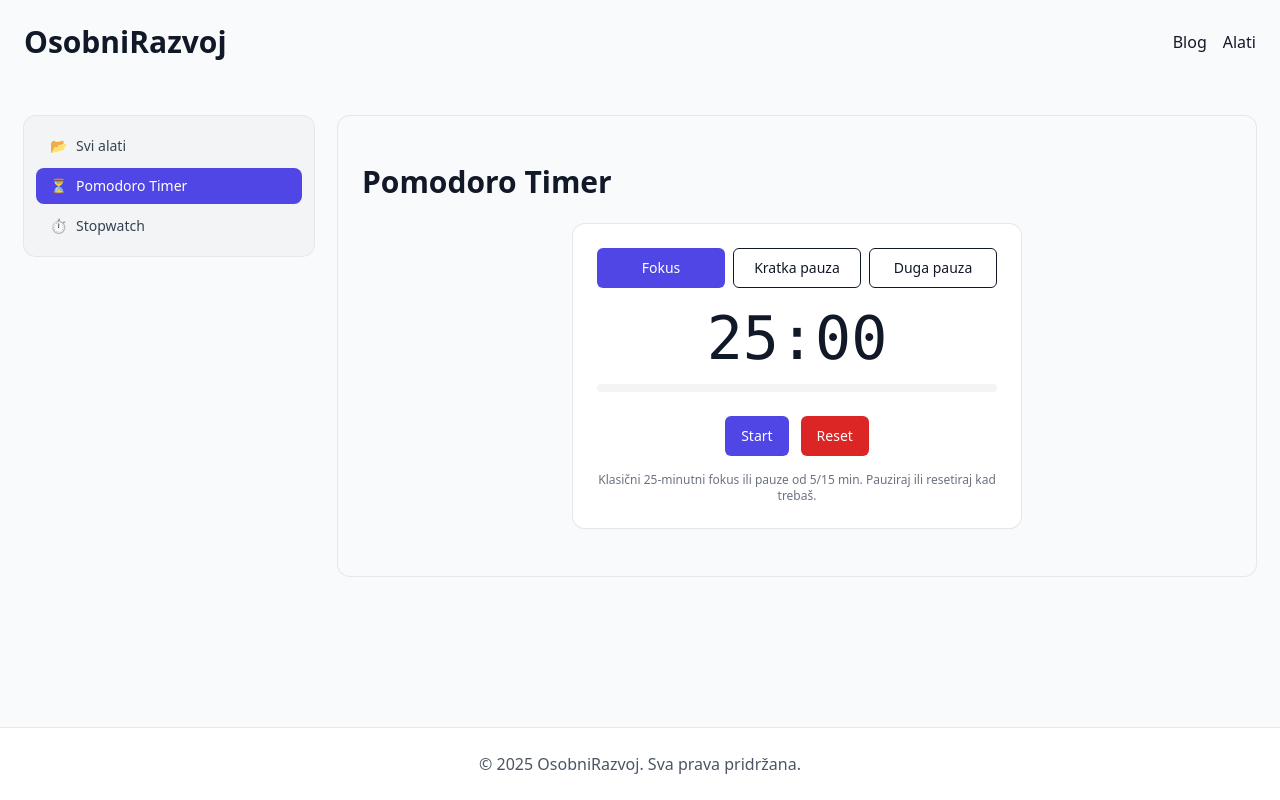
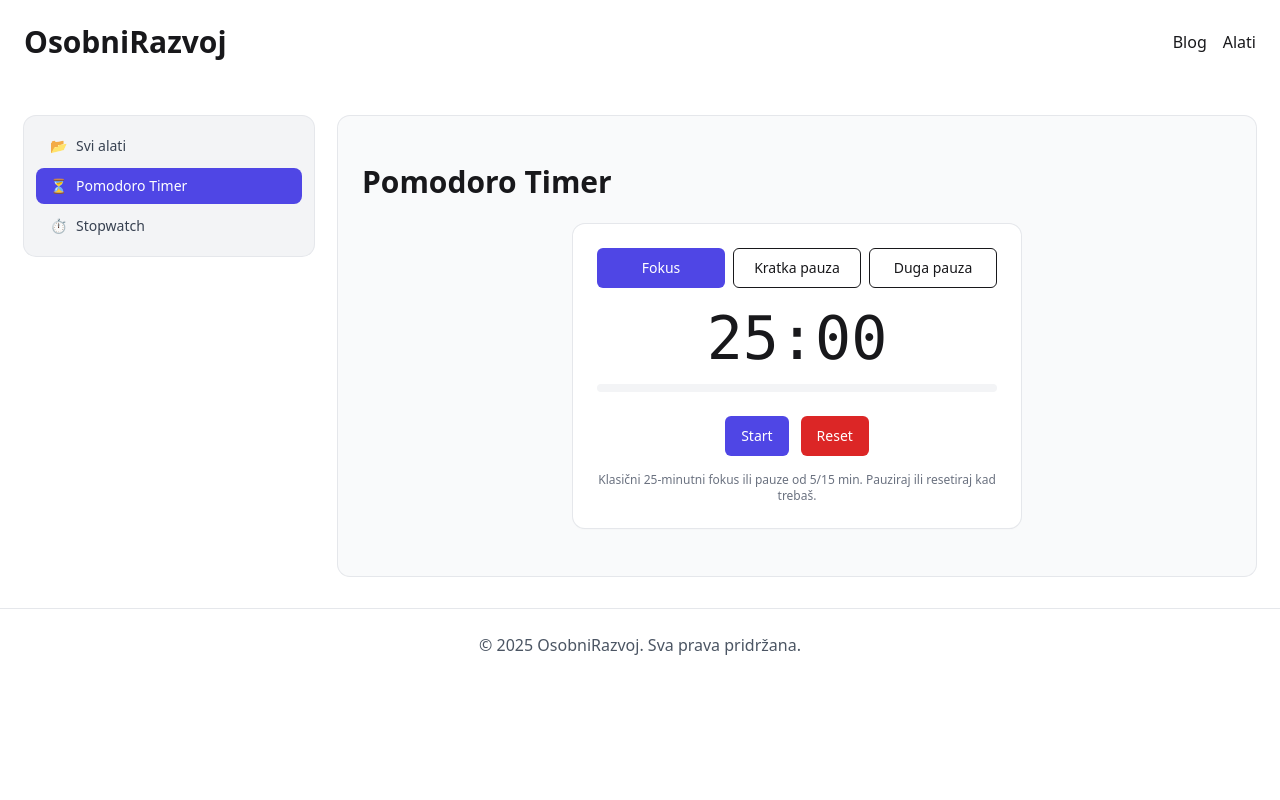
Before and after one commit to bernard578/website-personaldevelopment, a Next.js app: page /alati/pomodoro in a window 1280 px wide. Built offline with nearby package versions, Linux system fonts and the light colour scheme.

Commit message:
Minor changes

```diff
--- a/src/app/(site)/alati/layout.tsx
+++ b/src/app/(site)/alati/layout.tsx
@@ -1,40 +1,34 @@
+// src/app/(site)/alati/layout.tsx
 'use client';
 
 import { ReactNode } from 'react';
 import Link from 'next/link';
 import { usePathname } from 'next/navigation';
-import SiteLayout from '@/app/(site)/components/layouts/SiteLayout';
 
 const tools = [
-  { href: '/alati', label: 'Svi alati', icon: '📂' },
-  { href: '/alati/pomodoro', label: 'Pomodoro Timer', icon: '⏳' },
-  { href: '/alati/stopwatch', label: 'Stopwatch', icon: '⏱️' },
+  { href: '/alati',            label: 'Svi alati',         icon: '📂' },
+  { href: '/alati/pomodoro',   label: 'Pomodoro Timer',    icon: '⏳' },
+  { href: '/alati/stopwatch',  label: 'Stopwatch',         icon: '⏱️' },
 ];
 
 export default function AlatiLayout({ children }: { children: ReactNode }) {
   const pathname = usePathname();
 
   return (
-    <SiteLayout variant="simple" showCta={false}>
     <div className="container mx-auto px-6 py-8 grid grid-cols-12 gap-6">
       {/* Sidebar */}
       <aside className="col-span-12 md:col-span-3">
         <nav className="rounded-xl bg-gray-100 p-3 ring-1 ring-gray-200">
           <ul className="space-y-1">
             {tools.map((t) => {
-                const active =
-                  pathname === t.href ||
-                  (t.href !== '/alati' && pathname?.startsWith(t.href));
-
+              const active = pathname === t.href || (t.href !== '/alati' && pathname?.startsWith(t.href));
               return (
                 <li key={t.href}>
                   <Link
                     href={t.href}
                     className={[
                       'flex items-center gap-2 rounded-lg px-3 py-2 text-sm',
-                        active
-                          ? 'bg-indigo-600 text-white'
-                          : 'text-gray-700 hover:bg-gray-200',
+                      active ? 'bg-indigo-600 text-white' : 'text-gray-700 hover:bg-gray-200',
                     ].join(' ')}
                   >
                     <span className="w-5 text-center">{t.icon}</span>
@@ -49,11 +43,8 @@ export default function AlatiLayout({ children }: { children: ReactNode }) {
 
       {/* Main content */}
       <div className="col-span-12 md:col-span-9">
-          <div className="rounded-xl bg-gray-50 p-6 ring-1 ring-gray-200">
-            {children}
+        <div className="rounded-xl bg-gray-50 p-6 ring-1 ring-gray-200">{children}</div>
       </div>
     </div>
-      </div>
-    </SiteLayout>
   );
 }
--- a/src/app/(site)/blog/page.tsx
+++ b/src/app/(site)/blog/page.tsx
@@ -1,28 +1,17 @@
-// src/app/blog/page.tsx
+// src/app/(site)/blog/page.tsx
 import Image from 'next/image'
 import Link from 'next/link'
 import { getPayload } from 'payload'
 import config from '@payload-config'
 import { Card, CardContent } from '@/components/ui/card'
-import Badge from '@/components/ui/Badge'
-import SiteLayout from '@/app/(site)/components/layouts/SiteLayout'
 import type { Metadata } from 'next'
 
 export const revalidate = 60
 
-// ✅ Canonical & basic SEO for the listing page
 export const metadata: Metadata = {
   title: 'Blog',
-  description:
-    'Svi članci na temu osobnog razvoja: financije, upravljanje vremenom, navike i još mnogo toga.',
+  description: 'Svi članci o osobnom razvoju: financije, vrijeme, navike…',
   alternates: { canonical: '/blog' },
-  openGraph: {
-    title: 'Blog · OsobniRazvoj',
-    description:
-      'Svi članci na temu osobnog razvoja: financije, upravljanje vremenom, navike i još mnogo toga.',
-    url: '/blog',
-    type: 'website',
-  },
 }
 
 type Media =
@@ -31,46 +20,22 @@ type Media =
   | null
   | undefined
 
-type Post = {
-  id: string
-  title: string
-  slug: string
-  category?: string | null
-  thumbnail?: Media
-  _status?: 'draft' | 'published'
-  date?: string | null
-  createdAt?: string | null
-}
-
 function toRelative(u?: string | null) {
   if (!u) return undefined
-  try {
-    return u.startsWith('http') ? new URL(u).pathname : u
-  } catch {
-    return u ?? undefined
+  try { return u.startsWith('http') ? new URL(u).pathname : u } catch { return u ?? undefined }
 }
-}
-
-// Prefer asset .url (relative if possible); fallback to /media/<filename>
 function mediaUrl(m: Media) {
   if (!m || typeof m === 'string') return undefined
   const fromUrl = toRelative(m.url ?? undefined)
-  if (fromUrl) return fromUrl
-  return m.filename ? `/media/${m.filename}` : undefined
+  return fromUrl || (m.filename ? `/media/${m.filename}` : undefined)
 }
-
 function humanizeCategory(slug?: string | null) {
   if (!slug) return ''
-  return slug
-    .split('-')
-    .map((w) => w.charAt(0).toUpperCase() + w.slice(1))
-    .join(' ')
+  return slug.split('-').map(w => w.charAt(0).toUpperCase() + w.slice(1)).join(' ')
 }
 
 export default async function BlogPage() {
   const payload = await getPayload({ config })
-
-  // Only published posts; newest first (prefer `date`, fallback to createdAt)
   const { docs } = await payload.find({
     collection: 'posts',
     where: { _status: { equals: 'published' } },
@@ -79,35 +44,21 @@ export default async function BlogPage() {
     pagination: false,
   })
 
-  // Ensure correct shape
-  const posts = (docs as unknown as Post[])
-    // If some posts lack `date`, do a stable secondary sort by createdAt
-    .sort((a, b) => {
-      const ad = a.date ?? a.createdAt ?? ''
-      const bd = b.date ?? b.createdAt ?? ''
-      return ad > bd ? -1 : ad < bd ? 1 : 0
-    })
+  const posts = docs ?? []
 
   return (
-    <SiteLayout showCta={false} variant="simple">
     <section className="container mx-auto px-6 py-12">
       <h1 className="text-4xl font-bold mb-8">Svi članci</h1>
 
-        {posts.length === 0 ? (
-          <p className="text-zinc-600">Još nema objavljenih članaka.</p>
-        ) : (
       <div className="grid gap-6 sm:grid-cols-2 lg:grid-cols-3">
-            {posts.map((post) => {
+        {posts.map((post: any) => {
           const title = String(post.title)
           const postSlug = String(post.slug)
           const thumbnailUrl = mediaUrl(post.thumbnail)
           const category = humanizeCategory(post.category)
 
           return (
-                <Card
-                  key={post.id}
-                  className="rounded-xl border border-zinc-200 bg-white shadow-sm hover:shadow-md transition-shadow overflow-hidden text-gray-900"
-                >
+            <Card key={post.id} className="rounded-xl border border-zinc-200 bg-white shadow-sm hover:shadow-md overflow-hidden">
               <Link href={`/blog/${postSlug}`} className="block">
                 {thumbnailUrl && (
                   <div className="relative w-full h-48 bg-white">
@@ -115,20 +66,15 @@ export default async function BlogPage() {
                       src={thumbnailUrl}
                       alt={title}
                       fill
-                          // object-contain keeps logos/transparent images tidy;
-                          // switch to object-cover if you want full-bleed crops
-                          className="object-contain p-2"
+                      className="object-contain p-2"   // keep full image visible
                       sizes="(max-width: 640px) 100vw, (max-width: 1024px) 50vw, 33vw"
                       loading="lazy"
                     />
                   </div>
                 )}
-
                 <CardContent className="p-4 space-y-2">
-                      {!!category && <Badge>{category}</Badge>}
-                      <h2 className="text-lg font-semibold leading-snug line-clamp-2">
-                        {title}
-                      </h2>
+                  {!!category && <span className="text-xs text-zinc-600">{category}</span>}
+                  <h2 className="text-lg font-semibold leading-snug line-clamp-2">{title}</h2>
                   <p className="text-sm text-indigo-600">Pročitaj više →</p>
                 </CardContent>
               </Link>
@@ -136,8 +82,6 @@ export default async function BlogPage() {
           )
         })}
       </div>
-        )}
     </section>
-    </SiteLayout>
   )
 }
--- /dev/null
+++ b/src/app/(site)/components/Header.tsx
@@ -0,0 +1,25 @@
+'use client';
+
+import Link from 'next/link';
+import { usePathname } from 'next/navigation';
+import { Button } from '@/components/ui/button';
+
+export default function Header() {
+  const pathname = usePathname();
+  const showCta = pathname === '/'; // CTA only on homepage
+
+  return (
+    <header className="container mx-auto p-6 flex justify-between items-center">
+      <Link href="/" className="text-3xl font-bold hover:underline">OsobniRazvoj</Link>
+      <nav className="flex items-center gap-4">
+        <Link href="/blog" className="hover:underline">Blog</Link>
+        <Link href="/alati" className="hover:underline">Alati</Link>
+        {showCta && (
+          <Link href="/blog">
+            <Button variant="default">Započni</Button>
+          </Link>
+        )}
+      </nav>
+    </header>
+  );
+}
--- a/src/app/(site)/components/layouts/SiteLayout.tsx
+++ b/src/app/(site)/components/layouts/SiteLayout.tsx
@@ -1,23 +1,19 @@
+// src/app/(site)/components/layouts/SiteLayout.tsx
 'use client';
 
-import Link from 'next/link';
-import { Button } from '@/components/ui/button';
 import { ReactNode } from 'react';
 
 interface SiteLayoutProps {
   children: ReactNode;
-  showCta?: boolean;
-  ctaHref?: string;
-  ctaLabel?: string;
   variant?: 'colorful' | 'simple';
+  // NEW: disable chrome (header/footer) by default
+  withChrome?: boolean;
 }
 
 export default function SiteLayout({
   children,
-  showCta = true,
-  ctaHref = '/blog',
-  ctaLabel = 'Započni',
   variant = 'colorful',
+  withChrome = false, // <-- off by default
 }: SiteLayoutProps) {
   const mainClasses =
     variant === 'colorful'
@@ -26,33 +22,19 @@ export default function SiteLayout({
 
   return (
     <main className={mainClasses}>
-      {/* Header */}
-      <header className="container mx-auto p-6 flex justify-between items-center">
-        <h1 className="text-3xl font-bold">OsobniRazvoj</h1>
-        <nav className="flex items-center gap-4">
-          <Link href="/blog" className="hover:underline">Blog</Link>
-          <Link href="/alati" className="hover:underline">Alati</Link>
-          {showCta && (
-            <Link href={ctaHref}>
-              <Button variant={variant === 'colorful' ? 'secondary' : 'default'}>
-                {ctaLabel}
-              </Button>
-            </Link>
-          )}
-        </nav>
-      </header>
-
-      {/* Content */}
-      <div className="flex-1">{children}</div>
-
-      {/* Footer */}
-      <footer className={`py-6 text-center ${
-        variant === 'colorful'
-          ? 'bg-gray-900 text-gray-200'
-          : 'bg-white border-t border-gray-200 text-gray-600'
-      }`}>
-        <p>© {new Date().getFullYear()} OsobniRazvoj. Sva prava pridržana.</p>
-      </footer>
+      {/* render nothing extra unless explicitly requested */}
+      {withChrome ? (
+        <>
+          {/* put your header here only if you ever need a page-specific header */}
+          <div className="container mx-auto p-6" />
+          <div className="flex-1">{children}</div>
+          <footer className="py-6 text-center bg-white border-t border-gray-200 text-gray-600">
+            <p>© {new Date().getFullYear()} OsobniRazvoj. Sva prava pridržana.</p>
+          </footer>
+        </>
+      ) : (
+        <div className="flex-1">{children}</div>
+      )}
     </main>
   );
 }
--- a/src/app/(site)/layout.tsx
+++ b/src/app/(site)/layout.tsx
@@ -1,58 +1,42 @@
-// src/app/layout.tsx
-import type { Metadata } from 'next'
-import { Geist, Geist_Mono } from 'next/font/google'
-import '../globals.css'
-// import Nav from '@/components/Nav'   // optional
-// import Footer from '@/components/Footer' // optional
+import type { Metadata } from 'next';
+import { Geist, Geist_Mono } from 'next/font/google';
+import '../globals.css';
+import Header from './components/Header';
 
 const geistSans = Geist({
   variable: '--font-geist-sans',
   subsets: ['latin'],
   weight: ['300','400','500','600','700'],
-})
+});
 const geistMono = Geist_Mono({
   variable: '--font-geist-mono',
   subsets: ['latin'],
-})
+});
 
 export const metadata: Metadata = {
-  metadataBase: new URL('https://osobnirazvoj.hr'), // set your real domain
-  alternates: { canonical: '/' },
-  title: {
-    default: 'OsobniRazvoj',
-    template: '%s · OsobniRazvoj',
-  },
+  metadataBase: new URL('https://osobnirazvoj.hr'),
+  alternates: { canonical: '/', languages: { hr: '/', 'x-default': '/' } },
+  title: { default: 'OsobniRazvoj', template: '%s · OsobniRazvoj' },
   description:
-    'Alati za osobni razvoj: blog o financijama, upravljanje vremenom, alati\
-    kao što su pomodoro timer, štoperica i još mnogo toga.',
-  icons: { icon: '/favicon.ico' },
+    'Alati za osobni razvoj: blog o financijama, upravljanje vremenom, pomodoro timer i još mnogo toga.',
   openGraph: {
     title: 'OsobniRazvoj',
     description:
-      'Alati za osobni razvoj: blog o financijama, upravljanje vremenom, alati\
-    kao što su pomodoro timer, štoperica i još mnogo toga.',
+      'Alati za osobni razvoj: blog o financijama, upravljanje vremenom, pomodoro timer i još mnogo toga.',
     url: '/',
     siteName: 'OsobniRazvoj',
     type: 'website',
   },
+};
+
+export default function SiteGroupLayout({ children }: { children: React.ReactNode }) {
+  return (
+    <div className={`${geistSans.variable} ${geistMono.variable} min-h-screen bg-white text-zinc-900 antialiased`}>
+      <Header />
+      <main className="flex-1">{children}</main>
+      <footer className="py-6 text-center bg-white border-t border-gray-200 text-gray-600">
+        <p>© {new Date().getFullYear()} OsobniRazvoj. Sva prava pridržana.</p>
+      </footer>
+    </div>
+  );
 }
-
-export default function RootLayout({
-  children,
-}: {
-  children: React.ReactNode
-}) {
-  return (
-    <html lang="hr">
-      <body
-        className={`${geistSans.variable} ${geistMono.variable} min-h-screen bg-white text-zinc-900 antialiased`}
-      >
-        <div className="flex min-h-screen flex-col">
-          {/* <Nav /> */}
-          <main className="flex-1">{children}</main>
-          {/* <Footer /> */}
-        </div>
-      </body>
-    </html>
-  )
-}
--- /dev/null
+++ b/src/app/layout.tsx
@@ -0,0 +1,17 @@
+// src/app/layout.tsx  (root)
+import type { Metadata } from 'next'
+import './globals.css'
+
+export const metadata: Metadata = {
+  metadataBase: new URL('https://osobnirazvoj.hr'),
+  alternates: { canonical: '/' },
+  robots: { index: true, follow: true },
+}
+
+export default function RootLayout({ children }: { children: React.ReactNode }) {
+  return (
+    <html lang="hr">
+      <body>{children}</body>
+    </html>
+  )
+}
--- a/src/app/sitemap.ts
+++ b/src/app/sitemap.ts
@@ -1,32 +1,43 @@
-import { MetadataRoute } from "next";
+// src/app/sitemap.ts
+import type { MetadataRoute } from "next";
 import { getPayload } from "payload";
 import config from "@payload-config";
 
-// Define the fields we care about from Payload
 interface BlogPost {
   slug: string;
+  _status?: "draft" | "published";
   createdAt?: string;
   updatedAt?: string;
+  date?: string;
 }
 
+const baseUrl = "https://osobnirazvoj.hr";
+
 export default async function sitemap(): Promise<MetadataRoute.Sitemap> {
-  const baseUrl = "https://osobnirazvoj.hr";
-
   const payload = await getPayload({ config });
   const { docs } = await payload.find({
     collection: "posts",
     pagination: false,
     sort: "-updatedAt",
+    depth: 0,
+    where: {
+      and: [
+        { _status: { equals: "published" } },
+        { slug: { exists: true } },
+      ],
+    },
   });
 
-  const posts = docs as BlogPost[];
+  const posts = (docs as BlogPost[]).filter(
+    (p) => typeof p.slug === "string" && p.slug.trim()
+  );
 
   const blogUrls: MetadataRoute.Sitemap = posts.map((post) => {
-    const lmStr = post.updatedAt ?? post.createdAt;
+    const lmStr = post.updatedAt ?? post.date ?? post.createdAt;
     const lastMod = lmStr ? new Date(lmStr) : new Date();
 
     return {
-      url: `${baseUrl}/blog/${post.slug}`,
+      url: `${baseUrl}/blog/${encodeURIComponent(post.slug)}`,
       lastModified: lastMod,
       changeFrequency: "monthly",
       priority: 0.7,
@@ -35,7 +46,7 @@ export default async function sitemap(): Promise<MetadataRoute.Sitemap> {
 
   return [
     {
-      url: baseUrl,
+      url: `${baseUrl}/`, // ✅ trailing slash to match canonical
       lastModified: new Date(),
       changeFrequency: "weekly",
       priority: 1,
@@ -53,5 +64,5 @@ export default async function sitemap(): Promise<MetadataRoute.Sitemap> {
       priority: 0.6,
     },
     ...blogUrls,
-  ] satisfies MetadataRoute.Sitemap;
+  ];
 }
```
Lines whose indentation alone changed are shown as unchanged.
